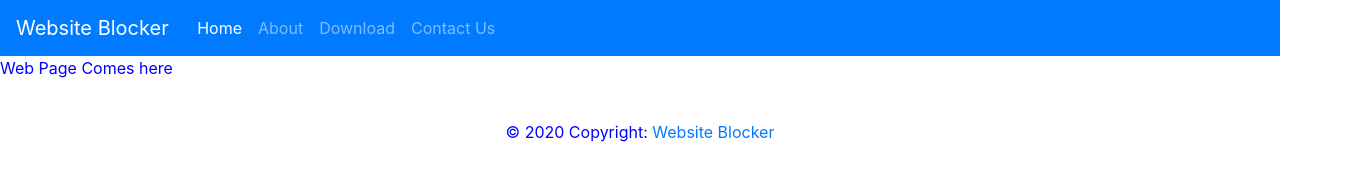
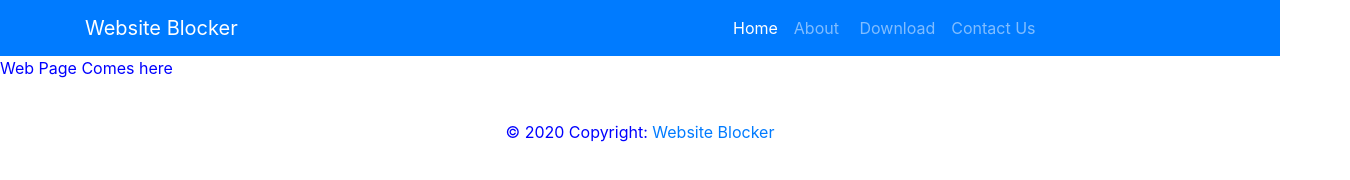
Before and after one commit to sajag1999/Website-Blocker-Project, a plain HTML site: page website/index.html in a window 1280 px wide. Shown: the whole page, 1350 px wide, since content can reach past the window. Drawn offline with nearby package versions, Linux system fonts and the light colour scheme.

Commit message:
improved nav bar

```diff
--- a/website/index.html
+++ b/website/index.html
@@ -20,7 +20,13 @@
 
   <body>
     <nav class="navbar navbar-expand-lg navbar-dark bg-primary">
+      <div class="container">
+        <div class="row">
+          <div class="col">
             <a class="navbar-brand" href="#">Website Blocker</a>
+          </div>
+
+          <div class="d-lg-none d-md-block justify-content-end">
             <button
               class="navbar-toggler"
               type="button"
@@ -32,16 +38,18 @@
             >
               <span class="navbar-toggler-icon"></span>
             </button>
+          </div>
 
-      <div class="">&nbsp;</div>
+          <div class="col-md vw-100 d-flex">
             <div class="collapse navbar-collapse" id="navbarSupportedContent">
-        <ul class="navbar-nav d-flex justify-content-end">
+              <ul class="navbar-nav">
                 <li class="nav-item active">
                   <a class="nav-link" href="#">Home</a>
                 </li>
                 <li class="nav-item">
                   <a class="nav-link" href="#">About</a>
                 </li>
+                <div class="">&nbsp;</div>
                 <li class="nav-item">
                   <a class="nav-link" href="#">Download</a>
                 </li>
@@ -49,6 +57,9 @@
                   <a class="nav-link" href="#">Contact Us</a>
                 </li>
               </ul>
+            </div>
+          </div>
+        </div>
       </div>
     </nav>
 
```
Lines whose indentation alone changed are shown as unchanged.
